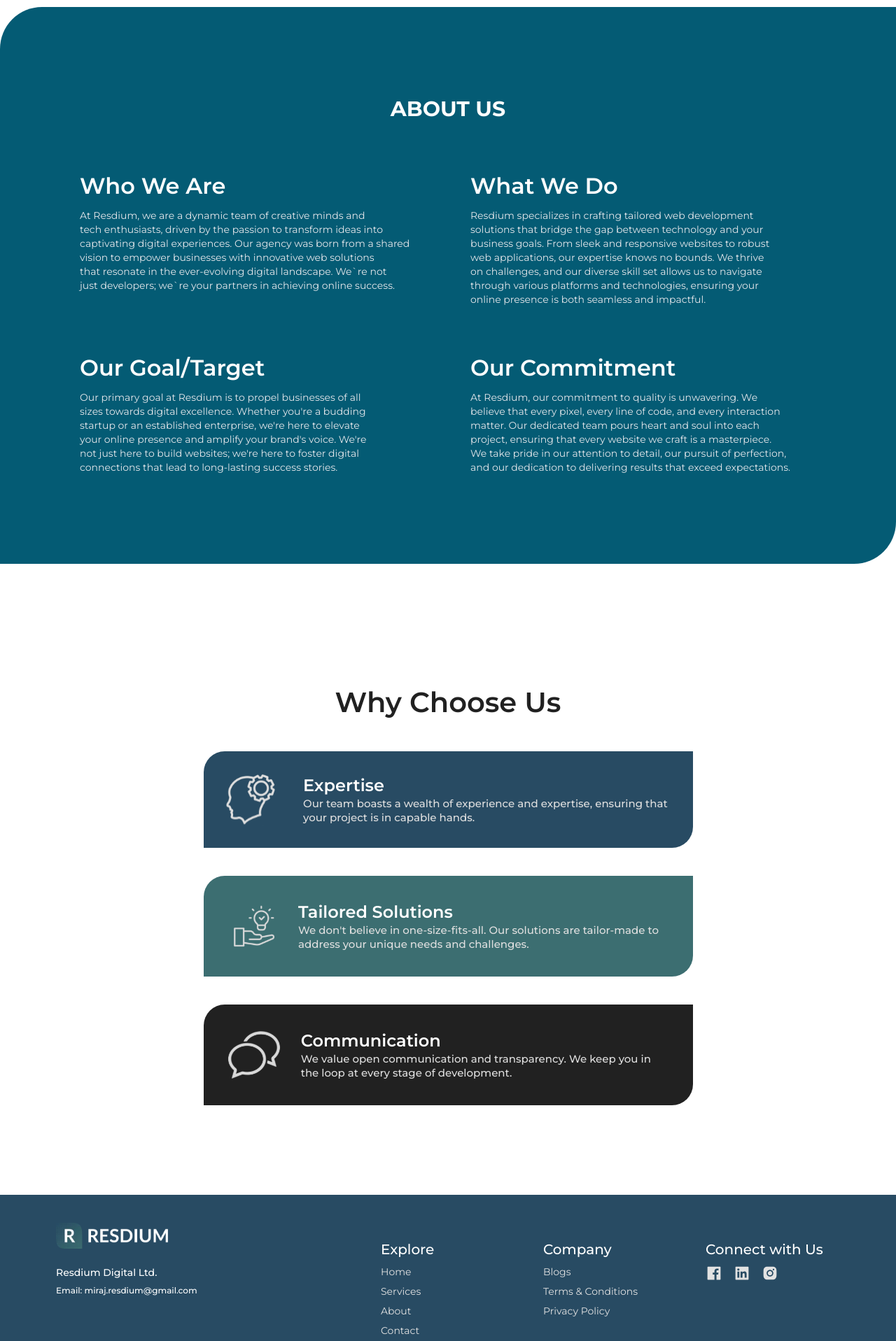
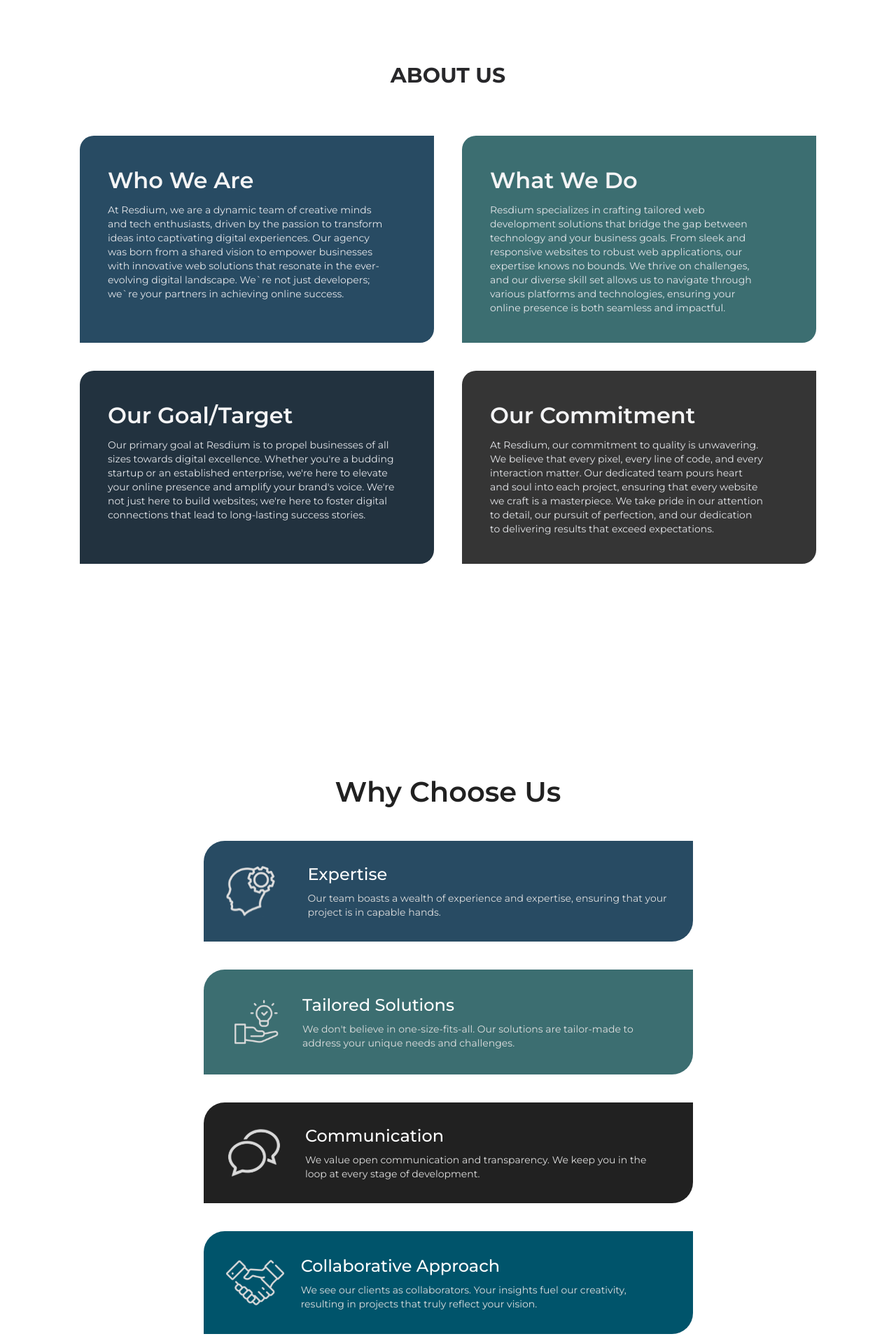
Before and after one commit to itsmiraz/resdium-client-web-design, a Next.js app: page /aboutUs in a window 1280 px wide. Shown: the part 880-2797 px from the top of the page at 70% size. Built offline with nearby package versions, Linux system fonts and the light colour scheme.

Commit message:
about us page refined

```diff
--- a/src/Components/AboutUsPage/AboutUsHero/AboutUsHero.jsx
+++ b/src/Components/AboutUsPage/AboutUsHero/AboutUsHero.jsx
@@ -2,6 +2,7 @@ import { MAINBTN } from '@/Components/Modules/Buttons/Buttons';
 import MainContainer from '@/Components/Shared/MainContainer/MainContainer';
 import { AboutUsHeroConstants } from '@/Constants/AboutUsPage/AboutUsPageConstants';
 import Image from 'next/image';
+import Link from 'next/link';
 import React from 'react';
 import { Balancer } from 'react-wrap-balancer';
 
@@ -20,9 +21,14 @@ const AboutUsHero = () => {
                             }
                         </Balancer>
                     </p>
-                    <MAINBTN title={AboutUsHeroConstants.cta} />
+                    <div >
+                        <Link href={'/contactUs'}>
+
+                            <MAINBTN title={AboutUsHeroConstants.cta} />
+                        </Link>
+                    </div>
                 </div>
-                <div className='md:w-fit w-[70%]'>
+                <div className='md:w-fit w-[100%]'>
                     <Image lazy='false' loading='eager' width={600} height={400} src={AboutUsHeroConstants.img} alt={AboutUsHeroConstants.alt} />
                 </div>
             </div>
--- a/src/Components/AboutUsPage/AboutUsSection/AboutUsSection.jsx
+++ b/src/Components/AboutUsPage/AboutUsSection/AboutUsSection.jsx
@@ -6,19 +6,19 @@ import { Balancer } from 'react-wrap-balancer';
 const AboutUsSection = () => {
     return (
         <div className='py-32'>
-            <div className='bg-[#045B74] w-full md:h-full md:rounded-ss-[60px] md:rounded-ee-[60px]'>
-                <h1 className='text-center text-3xl font-bold text-white pt-20 lg:pt-32 pb-10'>
+            <div className=' w-full md:h-full md:rounded-ss-[60px] md:rounded-ee-[60px]'>
+                <h1 className='text-center text-3xl font-bold text-zinc-800 pt-20 lg:pt-32 pb-10'>
                     ABOUT US
                 </h1>
 
 
-                <div className="grid grid-cols-1  md:grid-cols-2 gap-16 max-w-[1100px] mx-auto px-6 pt-7 pb-32">
+                <div className="grid grid-cols-1  md:grid-cols-2 gap-10 max-w-[1100px] mx-auto px-6 pt-7 pb-32">
                     {
-                        AboutUsConstants.map((data, i) => <div className='md:text-start text-center' key={i}>
-                            <h1 className='text-[32px] pb-2 text-white font-semibold'>
+                        AboutUsConstants.map((data, i) => <div style={{backgroundColor:`${data.backGround}`}} className={`md:text-start  text-start p-8 lg:p-10 rounded-ee-[20px] rounded-ss-[20px]`} key={i}>
+                            <h1 className='text-[28px] lg:text-[32px] pb-2 text-zinc-100 font-semibold'>
                                 {data.title}
                             </h1>
-                            <p className='text-sm text-gray-200'>
+                            <p className='text-xs lg:text-sm text-gray-200'>
                                 <Balancer>
                                     {
                                         data.desc
--- a/src/Components/AboutUsPage/WhyChoosseUS/WhyChoosseUS.jsx
+++ b/src/Components/AboutUsPage/WhyChoosseUS/WhyChoosseUS.jsx
@@ -16,14 +16,15 @@ const WhyChoosseUS = () => {
                     {
                         AboutUsWhyChooseUs.map((data, i) => <div
                             key={i}
-                            className={` bg-[${data?.backGround}] flex lg:flex-row flex-col lg:justify-start justify-center items-center p-8 gap-6 rounded-ss-[30px] rounded-ee-[30px]`}>
+                            style={{backgroundColor:`${data.backGround}`}}
+                            className={`flex lg:flex-row flex-col lg:justify-start justify-center items-center p-8 gap-6 rounded-ss-[30px] rounded-ee-[30px]`}>
 
                             <div className=' mx-auto lg:w-[20%]'>
                                 <Image src={data.icon} alt={data.alt} />
                             </div>
-                            <div className='lg:text-start text-center'>
-                                <h1 className='text-xl lg:text-2xl font-semibold text-white'>{data.title}</h1>
-                                <p className='text-sm lg:text-[15px] font-medium text-[#DFDFDF]'>
+                            <div className='lg:text-start text-center space-y-2'>
+                                <h1 className='text-xl lg:text-2xl font-medium text-white'>{data.title}</h1>
+                                <p className='text-sm lg:text-[14px] font-normal text-[#DFDFDF]'>
                                     {data.desc}
                                 </p>
                             </div>
--- a/src/Constants/AboutUsPage/AboutUsPageConstants.js
+++ b/src/Constants/AboutUsPage/AboutUsPageConstants.js
@@ -4,8 +4,8 @@ import Expertise from "../../Assets/Aboutus/Icons/Expertise.svg";
 import TailoredSolutions from "../../Assets/Aboutus/Icons/Tailored Solutions.svg";
 
 export const AboutUsHeroConstants = {
-  title: "Welcome to Resdium: Crafting   Digital Excellence",
-  desc: "At Resdium, we`re not just another digital agency; we`re your dedicated partner in harnessing the power of the online world.   Weunderstand that in today`s fast-paced business landscape, a   strong online presence is no longer a luxury – it`s a necessity. That`s   why we`re here to transform your ideas into digital realities that   drive success.",
+  title: "Welcome to Resdium: Crafting  Digital Excellence",
+  desc: "At Resdium, we`re not just another digital agency; we`re your dedicated partner in harnessing the power of the online world.   We understand that in today`s fast-paced business landscape, a   strong online presence is no longer a luxury – it`s a necessity.",
   img: "https://res.cloudinary.com/djnlyzsmv/image/upload/v1692785936/resdium-assets/about-us-hero-resdium_mmlkp6.png",
   alt: "about-us-resdium-hero-img",
   cta: "Contact US",
@@ -14,18 +14,23 @@ export const AboutUsHeroConstants = {
 export const AboutUsConstants = [
   {
     title: "Who We Are",
+    backGround:"#284B63",
     desc: "At Resdium, we are a dynamic team of creative minds and tech   enthusiasts, driven by the passion to transform ideas into captivating   digital experiences. Our agency was born from a shared vision to empower businesses with innovative web solutions that resonate   in the ever-evolving digital landscape. We`re not just developers;  we`re your partners in achieving online success.",
   },
   {
     title: "What We Do",
+    backGround:"#3C6E71",
+
     desc: "Resdium specializes in crafting tailored web development solutions that  bridge the gap between technology and your business goals. From sleek  and responsive websites to robust web applications, our expertise knows no bounds. We thrive on challenges, and our diverse skill set allows us to  navigate through various platforms and technologies, ensuring your online  presence is both seamless and impactful.",
   },
   {
     title: " Our Goal/Target",
+    backGround:"#22323F",
     desc: "Our primary goal at Resdium is to propel businesses of all sizes towards digital excellence. Whether you're a budding startup or an established enterprise, we're here to elevate your online presence and amplify your brand's voice. We're not just here to build websites; we're here to foster digital connections that lead to long-lasting success stories.",
   },
   {
     title: "Our Commitment",
+    backGround:"#353535",
     desc: "At Resdium, our commitment to quality is unwavering. We believe that  every pixel, every line of code, and every interaction matter. Our dedicated  team pours heart and soul into each project, ensuring that every website we craft is a masterpiece. We take pride in our attention to detail, our pursuit  of perfection, and our dedication to delivering results that exceed expectations.",
   },
 ];
@@ -52,11 +57,11 @@ export const AboutUsWhyChooseUs = [
     alt: "communication-icon",
     desc: "We value open communication and transparency. We keep you in the loop at every stage of development.",
   },
-  // {
-  //   title: "Collaborative Approach",
-  //   icon: CollaborativeApproach,
-  //   backGround:'#00546B',
-  //   alt: "collaborativeapproach-icon",
-  //   desc: "We see our clients as collaborators. Your insights fuel our creativity, resulting in projects that truly reflect your vision.",
-  // },
+  {
+    title: "Collaborative Approach",
+    icon: CollaborativeApproach,
+    backGround:'#00546B',
+    alt: "collaborativeapproach-icon",
+    desc: "We see our clients as collaborators. Your insights fuel our creativity, resulting in projects that truly reflect your vision.",
+  },
 ];
```
Also changed, not shown: 1 other file (tests, documents, lock files or other folders).
